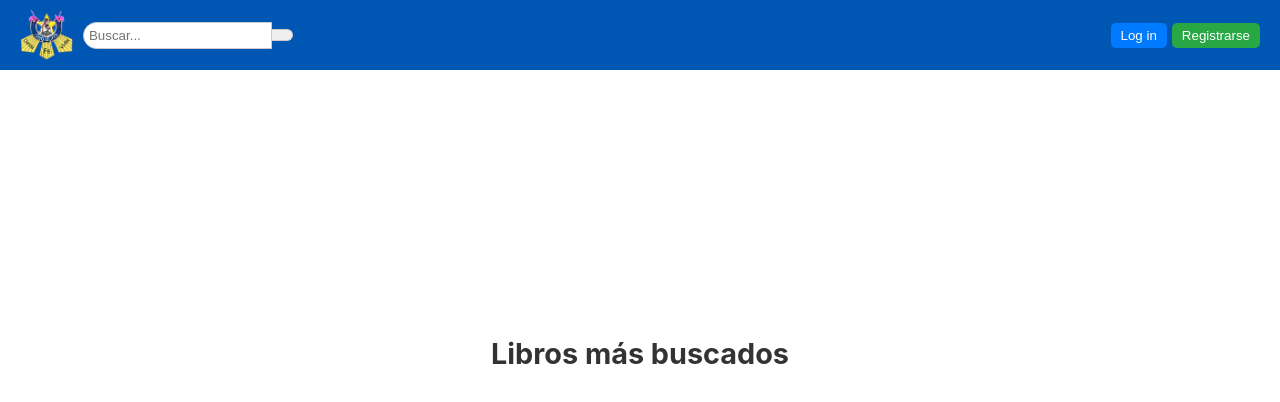
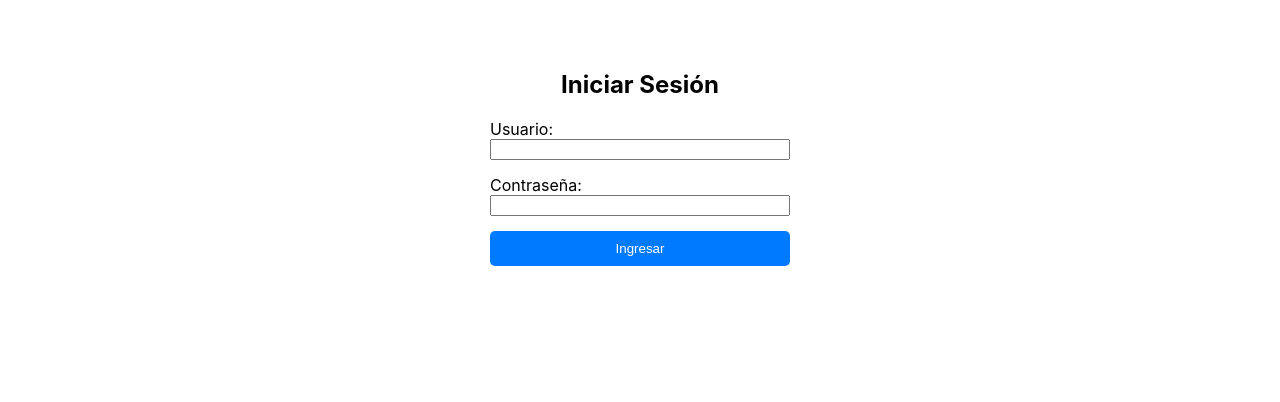
Before and after one commit to juanescan/ModuloInicioSesion, a React (Create React App) app in the folder Front-ModuloUsuarios/modulousuarios-react/: page /login in a window 1280 px wide. Shown: the top 402 px of the page. Built offline with nearby package versions, Linux system fonts and the light colour scheme.

Commit message:
pagina Login

```diff
--- a/Front-ModuloUsuarios/modulousuarios-react/package.json
+++ b/Front-ModuloUsuarios/modulousuarios-react/package.json
@@ -8,6 +8,7 @@
     "@testing-library/user-event": "^13.5.0",
     "react": "^18.3.1",
     "react-dom": "^18.3.1",
+    "react-router-dom": "^6.28.0",
     "react-scripts": "5.0.1",
     "web-vitals": "^2.1.4"
   },
--- a/Front-ModuloUsuarios/modulousuarios-react/src/App.js
+++ b/Front-ModuloUsuarios/modulousuarios-react/src/App.js
@@ -1,16 +1,30 @@
 import React from 'react';
+import { BrowserRouter as Router, Routes, Route, useNavigate } from 'react-router-dom';
 import BarraNavegacion from './Componentes/BarraNavegacion';
 import Encabezado from './Componentes/Encabezado';
 import Contenido from './Componentes/Contenido';
+import Login from './Componentes/Login';
 import './Componentes/style.css';
 
 function App() {
   return (
-    <div className="App">
-      <BarraNavegacion />
-      <Encabezado />
-      <Contenido />
-    </div>
+    <Router>
+      <div className="App">
+        <Routes>
+          <Route
+            path="/"
+            element={
+              <>
+                <BarraNavegacion />
+                <Encabezado />
+                <Contenido />
+              </>
+            }
+          />
+          <Route path="/login" element={<Login />} />
+        </Routes>
+      </div>
+    </Router>
   );
 }
 
--- a/Front-ModuloUsuarios/modulousuarios-react/src/Componentes/BarraNavegacion.js
+++ b/Front-ModuloUsuarios/modulousuarios-react/src/Componentes/BarraNavegacion.js
@@ -1,14 +1,17 @@
 import React from 'react';
 import Boton from './Boton';
+import { useNavigate } from 'react-router-dom';
 import './style.css';
 
-function navbar() {
+function Navbar() {
+  const navigate = useNavigate();
+
   const handleLogin = () => {
-    alert("Log in");
+    navigate('/login');
   };
 
   const handleRegister = () => {
-    alert("Registrarse");
+    alert('Registrarse');
   };
 
   return (
@@ -24,16 +27,29 @@ function navbar() {
         <Boton
           label="Log in"
           onClick={handleLogin}
-          style={{ backgroundColor: '#007BFF', color: '#FFF', padding: '5px 10px', border: 'none', borderRadius: '5px', marginRight: '5px' }}
+          style={{
+            backgroundColor: '#007BFF',
+            color: '#FFF',
+            padding: '5px 10px',
+            border: 'none',
+            borderRadius: '5px',
+            marginRight: '5px',
+          }}
         />
         <Boton
           label="Registrarse"
           onClick={handleRegister}
-          style={{ backgroundColor: '#28A745', color: '#FFF', padding: '5px 10px', border: 'none', borderRadius: '5px' }}
+          style={{
+            backgroundColor: '#28A745',
+            color: '#FFF',
+            padding: '5px 10px',
+            border: 'none',
+            borderRadius: '5px',
+          }}
         />
       </div>
     </nav>
   );
 }
 
-export default navbar;
+export default Navbar;
--- /dev/null
+++ b/Front-ModuloUsuarios/modulousuarios-react/src/Componentes/Login.js
@@ -0,0 +1,28 @@
+import React from 'react';
+import './style.css';
+
+function Login() {
+  const handleSubmit = (event) => {
+    event.preventDefault();
+    alert('Inicio de sesión exitoso');
+  };
+
+  return (
+    <div className="login-container">
+      <h2>Iniciar Sesión</h2>
+      <form onSubmit={handleSubmit} className="login-form">
+        <label>
+          Usuario:
+          <input type="text" name="username" required />
+        </label>
+        <label>
+          Contraseña:
+          <input type="password" name="password" required />
+        </label>
+        <button type="submit">Ingresar</button>
+      </form>
+    </div>
+  );
+}
+
+export default Login;
--- a/Front-ModuloUsuarios/modulousuarios-react/src/Componentes/style.css
+++ b/Front-ModuloUsuarios/modulousuarios-react/src/Componentes/style.css
@@ -65,3 +65,36 @@
     color: #333;
     font-size: 1.8rem;
   }
+
+  .login-container {
+    display: flex;
+    flex-direction: column;
+    align-items: center;
+    margin-top: 50px;
+  }
+
+  .login-form {
+    display: flex;
+    flex-direction: column;
+    gap: 15px;
+    width: 300px;
+  }
+
+  .login-form label {
+    display: flex;
+    flex-direction: column;
+    font-size: 1rem;
+  }
+
+  .login-form button {
+    background-color: #007bff;
+    color: #fff;
+    border: none;
+    padding: 10px;
+    border-radius: 5px;
+    cursor: pointer;
+  }
+
+  .login-form button:hover {
+    background-color: #0056b3;
+  }
```
Also changed, not shown: 1 other file (tests, documents, lock files or other folders).
